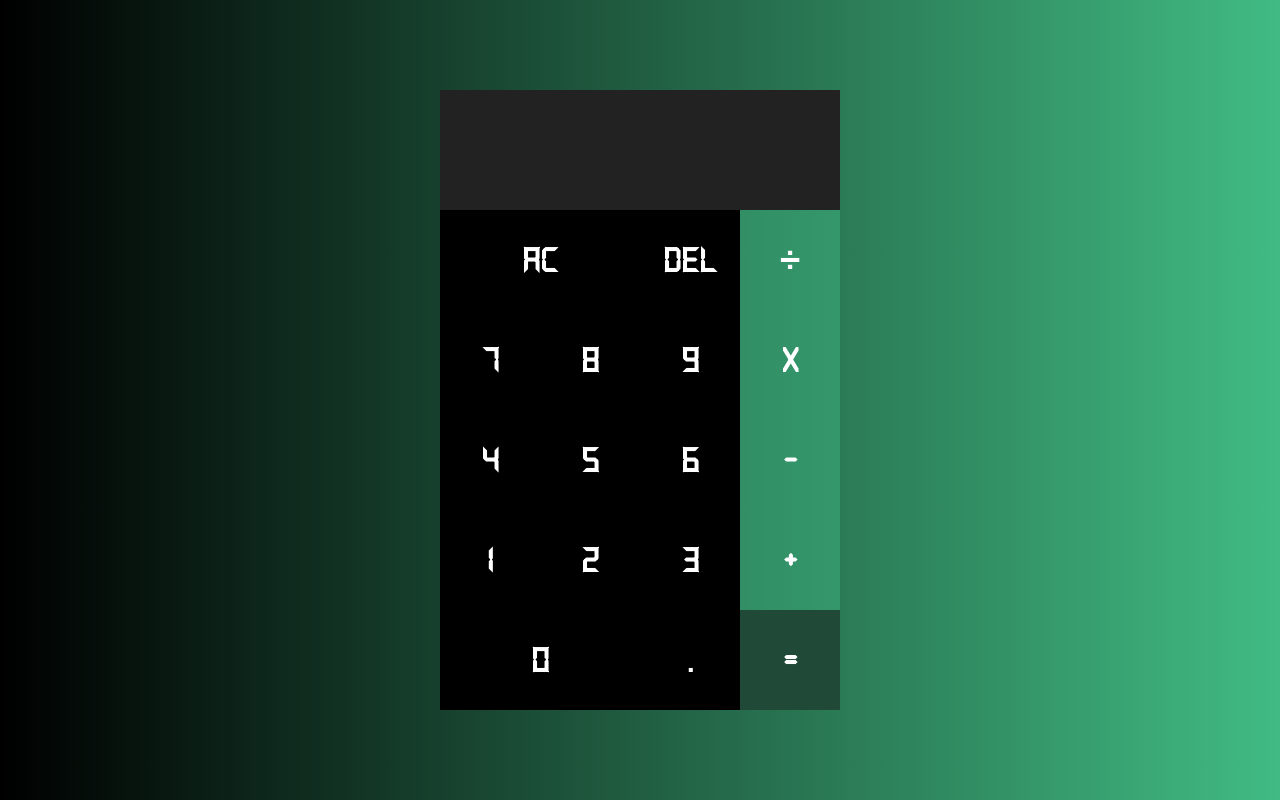
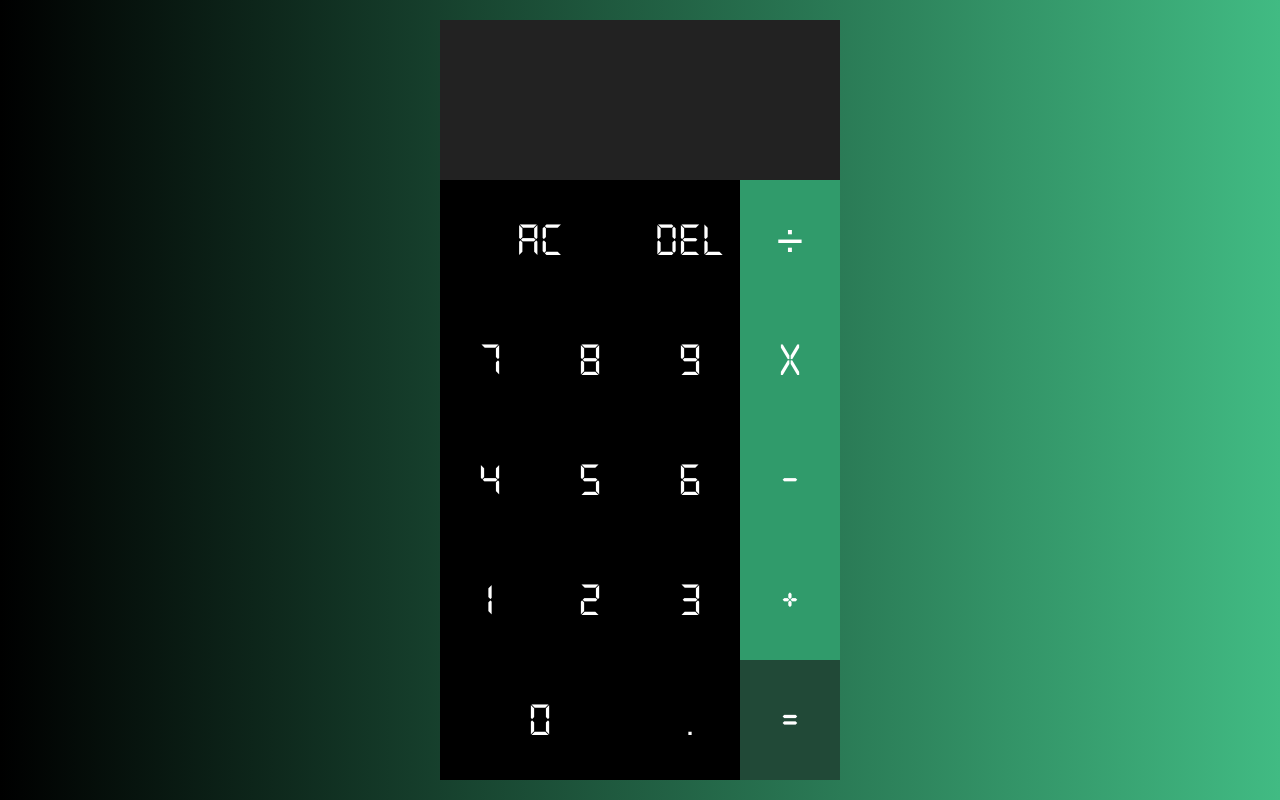
Before and after one commit to camagnum/calculator, a plain HTML site: page index.html in a window 1280 px wide. Drawn offline with Linux system fonts and the light colour scheme.

Commit message:
Merge branch 'master' of https://github.com/camagnum/calculator

```diff
--- a/assets/css/style.css
+++ b/assets/css/style.css
@@ -10,27 +10,34 @@
     padding: 0;
     border: none;
     box-sizing: border-box;
-    font-weight: bold;
+    font-family: 'DS-DIGI', sans-serif;
+    /* font-weight: bold; */
     /* font-family: 'Orbitron', sans-serif; */
-    font-family: 'DS-DIGI', sans-serif;
 }
+
 
 body {
     background: linear-gradient(to right, #000, #41bb83);
-    }
+    display: flex;
+    justify-content: center;
+}
 
 .calc {
     display: grid;
     justify-content: center;
     align-content: center;
-    min-height: 100vh;
+    height: 90vh;
+    width: 96vw;
+    max-width: 400px;
+    margin: 5vh 2vw;
     grid-template-columns: repeat(4, 100px);
-    grid-template-rows: minmax(120px, auto) repeat(5, 100px);
+    grid-template-rows: minmax(20vh, auto) repeat(5, 15vh);
+    border: 1px solid #000;
 }
 
 .calc > button {
     cursor: pointer;
-    font-size: 2.3rem;
+    font-size: 3rem;
     background-color: #000;
     color: #fff;
 }
@@ -41,7 +48,7 @@ body {
 }
 
 .calc > .operator {
-    background-color: #41b88375;
+    background-color: #309b6b;
     /* font-size: 3rem; */
 }
 
@@ -74,3 +81,16 @@ body {
 .span-two {
     grid-column: span 2;
 }
+
+@media (max-width: 420px) {
+    .calc {
+        grid-template-columns: repeat(4, 24vw);
+        /* margin: 0; */
+    }
+}
+
+@media (max-height: 300px) {
+    .calc > button {
+        font-size: 2rem;
+    }
+}
```
